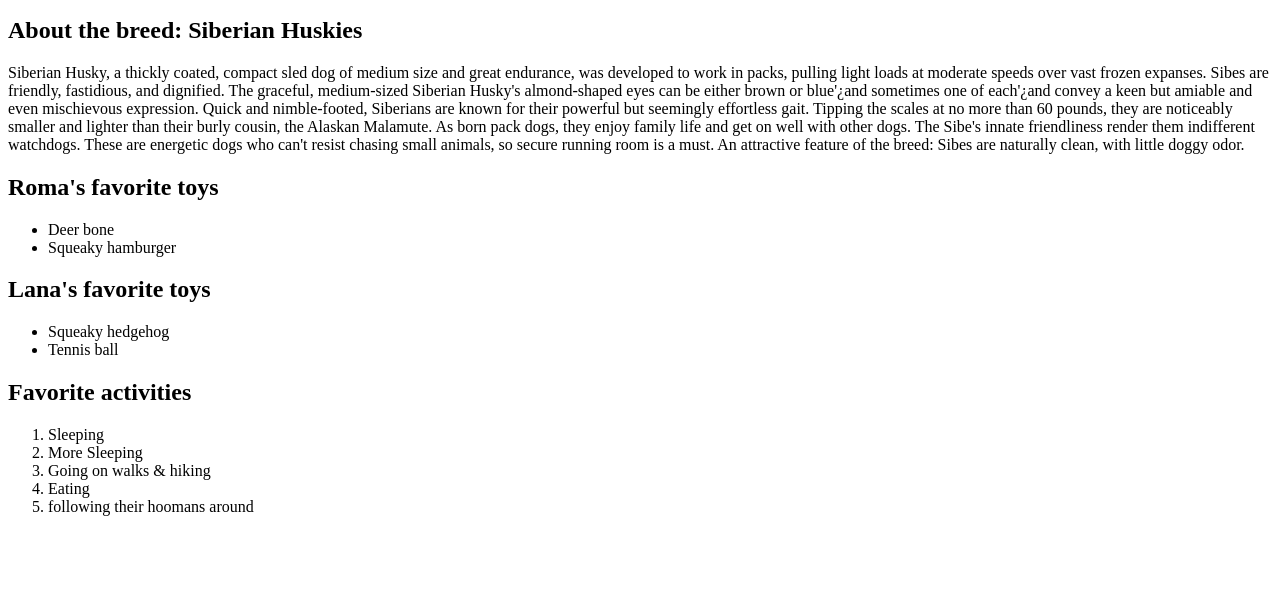
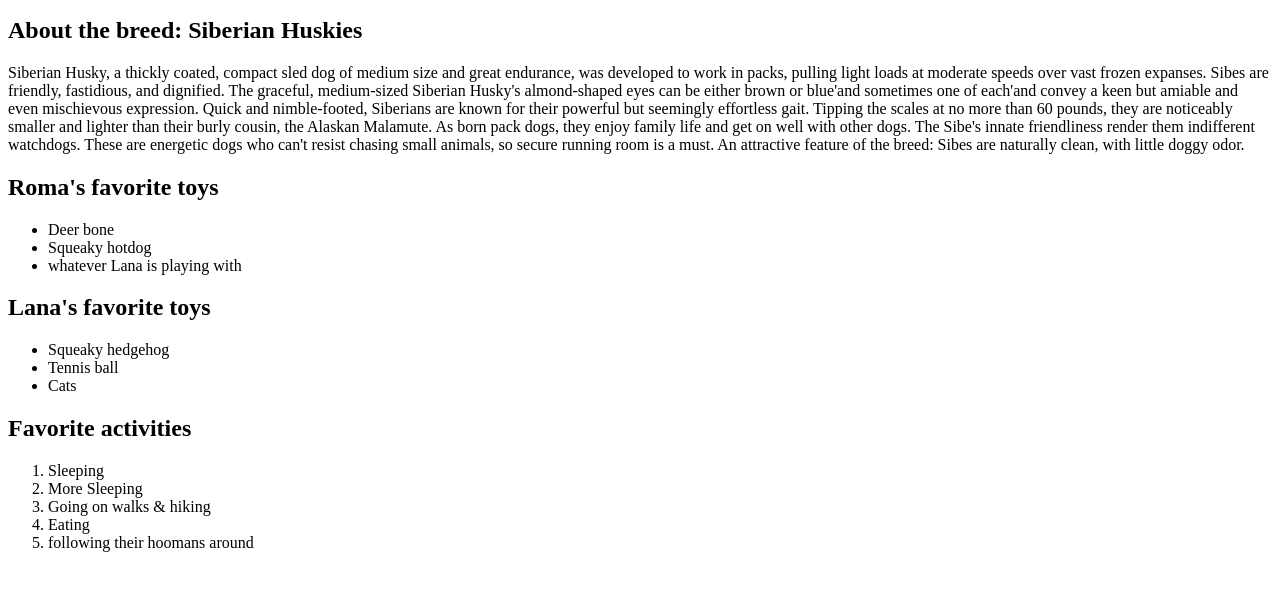
Before and after one commit to BriChavez/pet-website, a plain HTML site: page pet-website.html in a window 1280 px wide. Shown: the part 119-710 px from the top of the page. Drawn offline with Linux system fonts and the light colour scheme.

Commit message:
add additional toys to lists

```diff
--- a/pet-website.html
+++ b/pet-website.html
@@ -7,16 +7,18 @@
   <h1>Roma & Lana: Bio</h1>
   <p>Roma & Lana are Siberian Huskies. We adopted Roma first and then Lana second. Both dogs are rescues. Roma is 10 years old and Lana is 8 years old. Roma is white and amber colored. Lana is Black, white and grey colored.</p>
   <h2>About the breed: Siberian Huskies</h2>
-  <p>Siberian Husky, a thickly coated, compact sled dog of medium size and great endurance, was developed to work in packs, pulling light loads at moderate speeds over vast frozen expanses. Sibes are friendly, fastidious, and dignified. The graceful, medium-sized Siberian Husky's almond-shaped eyes can be either brown or blue'¿and sometimes one of each'¿and convey a keen but amiable and even mischievous expression. Quick and nimble-footed, Siberians are known for their powerful but seemingly effortless gait. Tipping the scales at no more than 60 pounds, they are noticeably smaller and lighter than their burly cousin, the Alaskan Malamute. As born pack dogs, they enjoy family life and get on well with other dogs. The Sibe's innate friendliness render them indifferent watchdogs. These are energetic dogs who can't resist chasing small animals, so secure running room is a must. An attractive feature of the breed: Sibes are naturally clean, with little doggy odor.</p>
+  <p>Siberian Husky, a thickly coated, compact sled dog of medium size and great endurance, was developed to work in packs, pulling light loads at moderate speeds over vast frozen expanses. Sibes are friendly, fastidious, and dignified. The graceful, medium-sized Siberian Husky's almond-shaped eyes can be either brown or blue'and sometimes one of each'and convey a keen but amiable and even mischievous expression. Quick and nimble-footed, Siberians are known for their powerful but seemingly effortless gait. Tipping the scales at no more than 60 pounds, they are noticeably smaller and lighter than their burly cousin, the Alaskan Malamute. As born pack dogs, they enjoy family life and get on well with other dogs. The Sibe's innate friendliness render them indifferent watchdogs. These are energetic dogs who can't resist chasing small animals, so secure running room is a must. An attractive feature of the breed: Sibes are naturally clean, with little doggy odor.</p>
   <h2>Roma's favorite toys</h2>
   <ul>
     <li>Deer bone</li>
-    <li>Squeaky hamburger</li>
+    <li>Squeaky hotdog</li>
+    <li>whatever Lana is playing with</li>
   </ul>
   <h2>Lana's favorite toys</h2>
   <ul>
     <li>Squeaky hedgehog</li>
     <li>Tennis ball</li>
+    <li>Cats</li>
   </ul>
   <h2>Favorite activities</h2>
   <ol>
```
